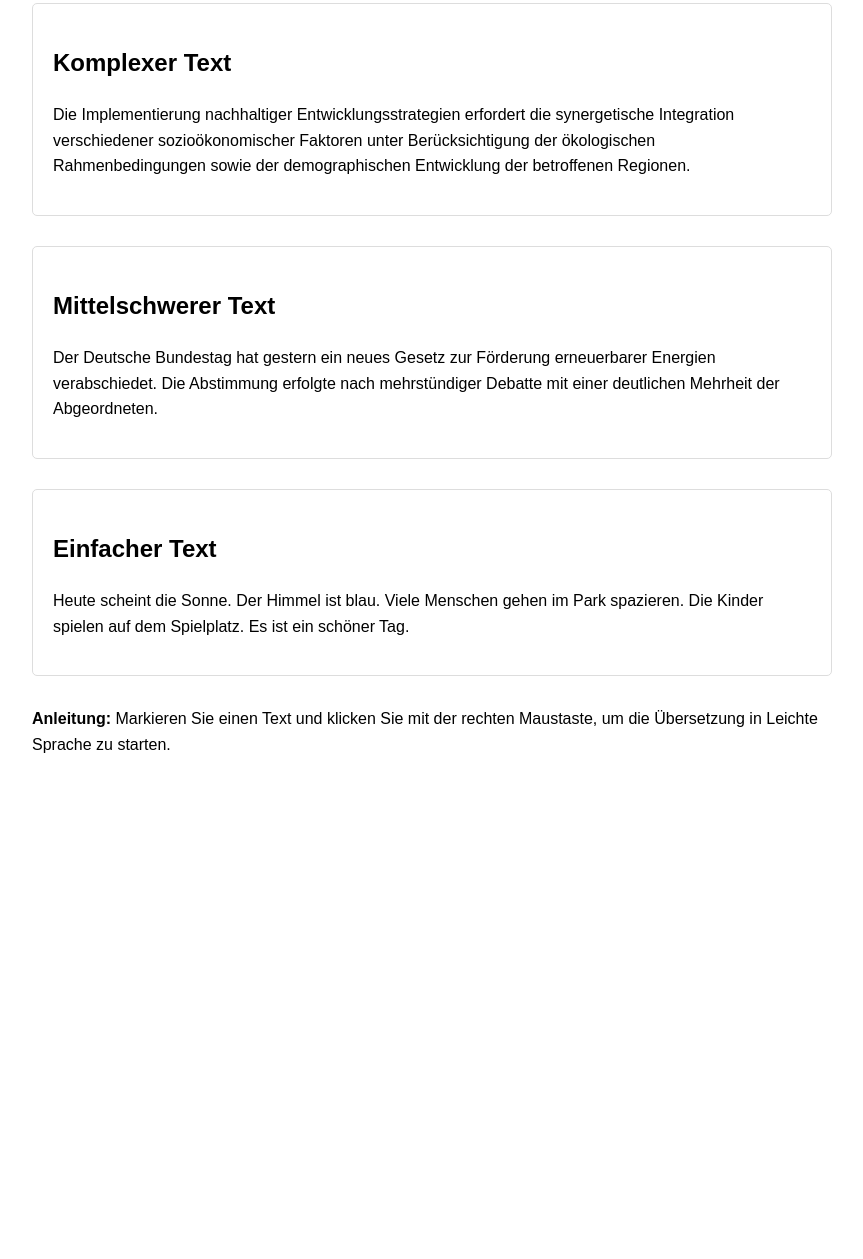
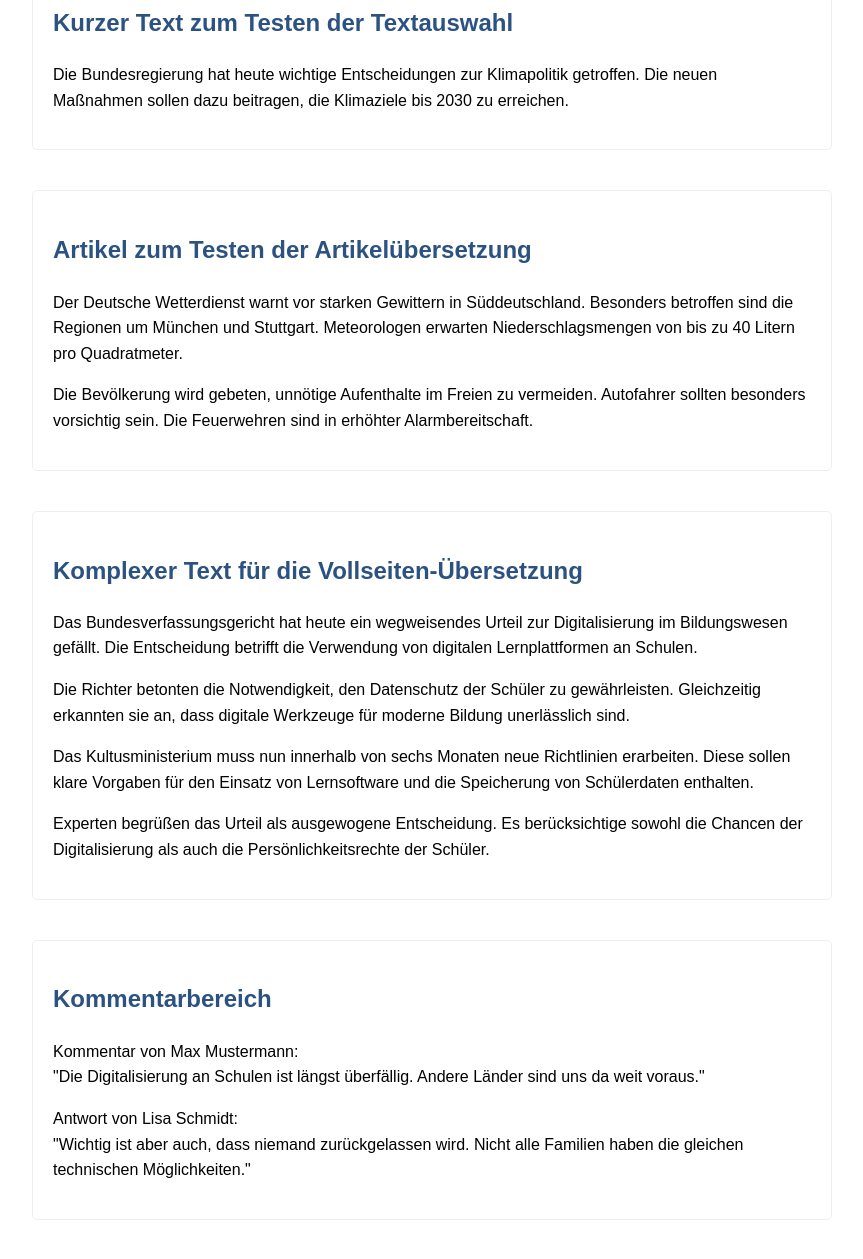
Before and after one commit to bhamm/klartext, a website built with webpack: page test.html in a window 1280 px wide. Shown: the part 151-1410 px from the top of the page, without its empty margins (208-1071 px from the left). Before the commit the page ends 985 px from the top, so only its background shows below. Built offline with nearby package versions, Linux system fonts and the light colour scheme; no server answers.

Commit message:
bump version to 1.5.13; update popup script path; enhance TypeScript configuration; add Puppeteer types; improve test HTML content and structure

```diff
--- a/package.json
+++ b/package.json
@@ -1,6 +1,6 @@
 {
   "name": "klartext",
-  "version": "1.5.12",
+  "version": "1.5.13",
   "description": "Chrome extension for translating German texts into 'Leichte Sprache'",
   "private": true,
   "scripts": {
@@ -26,8 +26,10 @@
     "@testing-library/jest-dom": "^5.16.5",
     "@types/chrome": "^0.0.306",
     "@types/jest": "^29.0.0",
+    "@types/puppeteer": "^5.4.7",
     "babel-loader": "^9.2.1",
     "jest": "^29.0.0",
+    "puppeteer": "^24.3.0",
     "ts-jest": "^29.0.0",
     "ts-loader": "^9.5.2",
     "typescript": "^5.0.0",
--- a/test.html
+++ b/test.html
@@ -2,44 +2,72 @@
 <html lang="de">
 <head>
     <meta charset="UTF-8">
-    <title>Klartext Test</title>
+    <meta name="viewport" content="width=device-width, initial-scale=1.0">
+    <title>Klartext Test Page</title>
     <style>
         body {
             font-family: Arial, sans-serif;
             max-width: 800px;
-            margin: 40px auto;
+            margin: 0 auto;
             padding: 20px;
             line-height: 1.6;
         }
         article {
-            margin-bottom: 30px;
+            margin-bottom: 40px;
             padding: 20px;
-            border: 1px solid #ddd;
+            border: 1px solid #eee;
             border-radius: 5px;
         }
-        h1 {
+        h1, h2 {
             color: #2c5282;
         }
     </style>
 </head>
 <body>
-    <h1>Testseite für Klartext Extension</h1>
+    <h1>Testseite für Klartext</h1>
 
     <article>
-        <h2>Komplexer Text</h2>
-        <p>Die Implementierung nachhaltiger Entwicklungsstrategien erfordert die synergetische Integration verschiedener sozioökonomischer Faktoren unter Berücksichtigung der ökologischen Rahmenbedingungen sowie der demographischen Entwicklung der betroffenen Regionen.</p>
+        <h2>Kurzer Text zum Testen der Textauswahl</h2>
+        <p>Die Bundesregierung hat heute wichtige Entscheidungen zur Klimapolitik getroffen.
+           Die neuen Maßnahmen sollen dazu beitragen, die Klimaziele bis 2030 zu erreichen.</p>
     </article>
 
     <article>
-        <h2>Mittelschwerer Text</h2>
-        <p>Der Deutsche Bundestag hat gestern ein neues Gesetz zur Förderung erneuerbarer Energien verabschiedet. Die Abstimmung erfolgte nach mehrstündiger Debatte mit einer deutlichen Mehrheit der Abgeordneten.</p>
+        <h2>Artikel zum Testen der Artikelübersetzung</h2>
+        <p>Der Deutsche Wetterdienst warnt vor starken Gewittern in Süddeutschland.
+           Besonders betroffen sind die Regionen um München und Stuttgart.
+           Meteorologen erwarten Niederschlagsmengen von bis zu 40 Litern pro Quadratmeter.</p>
+        <p>Die Bevölkerung wird gebeten, unnötige Aufenthalte im Freien zu vermeiden.
+           Autofahrer sollten besonders vorsichtig sein.
+           Die Feuerwehren sind in erhöhter Alarmbereitschaft.</p>
     </article>
 
     <article>
-        <h2>Einfacher Text</h2>
-        <p>Heute scheint die Sonne. Der Himmel ist blau. Viele Menschen gehen im Park spazieren. Die Kinder spielen auf dem Spielplatz. Es ist ein schöner Tag.</p>
+        <h2>Komplexer Text für die Vollseiten-Übersetzung</h2>
+        <p>Das Bundesverfassungsgericht hat heute ein wegweisendes Urteil zur Digitalisierung
+           im Bildungswesen gefällt. Die Entscheidung betrifft die Verwendung von
+           digitalen Lernplattformen an Schulen.</p>
+        <p>Die Richter betonten die Notwendigkeit, den Datenschutz der Schüler zu gewährleisten.
+           Gleichzeitig erkannten sie an, dass digitale Werkzeuge für moderne Bildung
+           unerlässlich sind.</p>
+        <p>Das Kultusministerium muss nun innerhalb von sechs Monaten neue Richtlinien
+           erarbeiten. Diese sollen klare Vorgaben für den Einsatz von Lernsoftware
+           und die Speicherung von Schülerdaten enthalten.</p>
+        <p>Experten begrüßen das Urteil als ausgewogene Entscheidung. Es berücksichtige
+           sowohl die Chancen der Digitalisierung als auch die Persönlichkeitsrechte
+           der Schüler.</p>
     </article>
 
-    <p><strong>Anleitung:</strong> Markieren Sie einen Text und klicken Sie mit der rechten Maustaste, um die Übersetzung in Leichte Sprache zu starten.</p>
+    <article>
+        <h2>Kommentarbereich</h2>
+        <div class="comments">
+            <p>Kommentar von Max Mustermann:<br>
+               "Die Digitalisierung an Schulen ist längst überfällig. Andere Länder
+               sind uns da weit voraus."</p>
+            <p>Antwort von Lisa Schmidt:<br>
+               "Wichtig ist aber auch, dass niemand zurückgelassen wird. Nicht alle
+               Familien haben die gleichen technischen Möglichkeiten."</p>
+        </div>
+    </article>
 </body>
 </html>
```
Also changed, not shown: jest.config.js (+24 -0 lines), src/popup/popup.html (+1 -1 lines), src/popup/popup.js (+6 -6 lines), test/extension/extension.test.ts (added, +237 -0 lines), tsconfig.json (+3 -7 lines), manifest.json.
